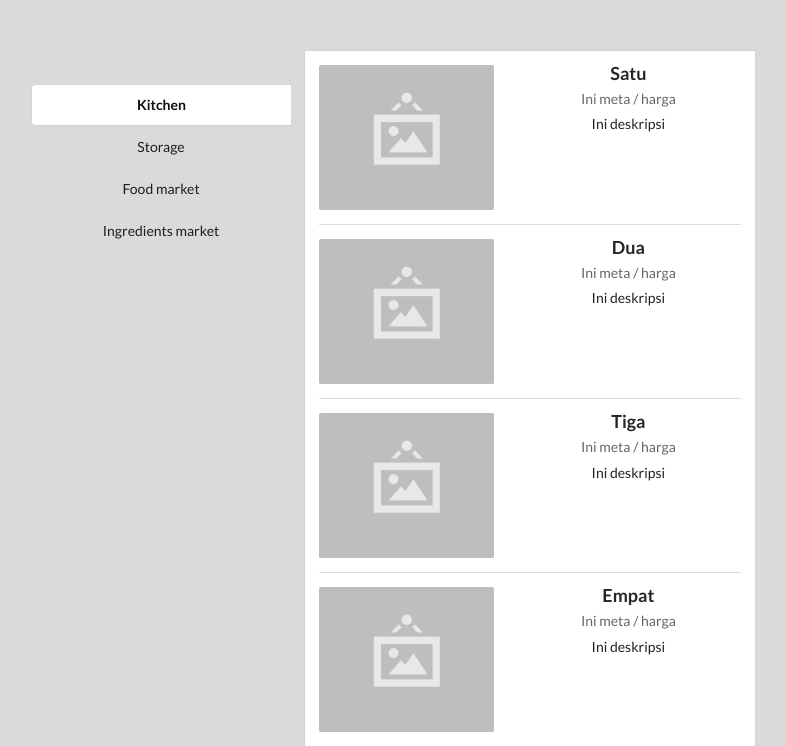
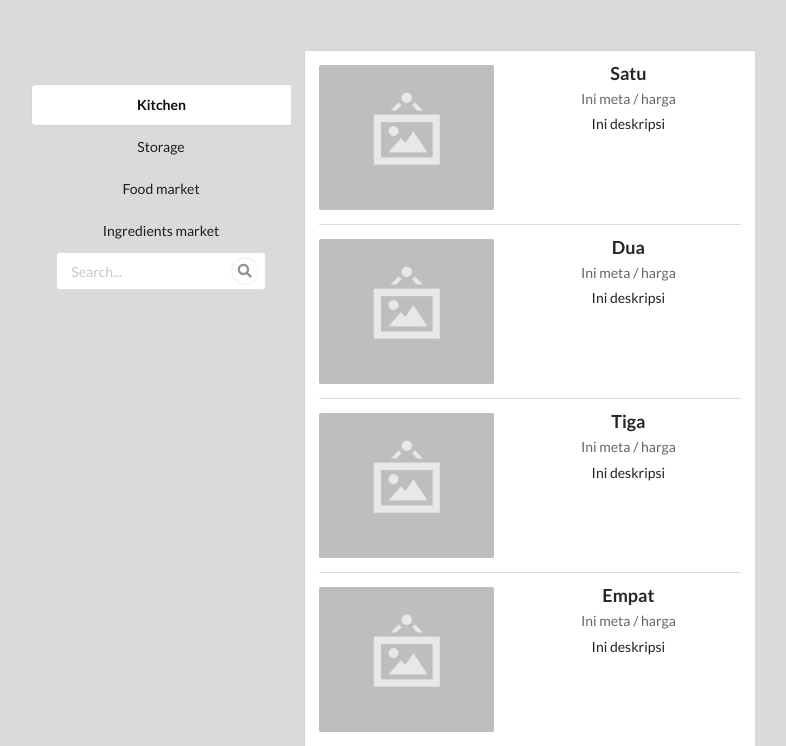
Before and after one commit to jonathan-lewerissa/joels-kitchen, a PHP site: page /dashboard.php in a window 1280 px wide. Shown: the part 36-782 px from the top of the page, without its empty margins (254-1040 px from the left). Run offline with PHP 8.4, Linux system fonts and the light colour scheme; some libraries are stand-ins or nearby versions.

Commit message:
modify dashboard, add item search bar

```diff
--- a/dashboard.php
+++ b/dashboard.php
@@ -21,7 +21,7 @@
         .container > .grid {
             padding-top: 50px;
         }
-        .column > .sticky.menu {
+        .sticky {
             padding-top: 20px;
         }
 
@@ -32,7 +32,8 @@
         <h1 class="ui center aligned dividing huge header">Dashboard</h1>
         <div class="ui top aligned center aligned grid">
             <div class="four wide column">
-                <div class="ui vertical fluid attached tabular sticky menu">
+                <div class="ui sticky">
+                    <div class="ui vertical fluid attached tabular menu">
                         <a class="item active" data-tab="kitchen">
                             Kitchen
                         </a>
@@ -45,6 +46,11 @@
                         <a class="item" data-tab="ingredient">
                             Ingredients market
                         </a>
+                    </div>
+                    <div class="ui icon input">
+                        <input placeholder="Search..." type="text">
+                        <i class="circular search icon"></i>
+                    </div>
                 </div>
             </div>
             <div class="twelve wide column">
```
Lines whose indentation alone changed are shown as unchanged.
